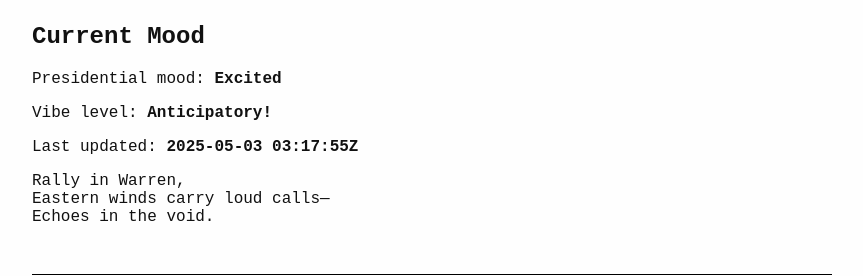
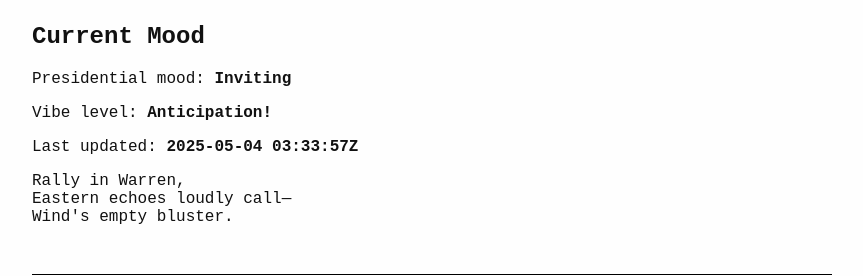
Before and after one commit to Department-of-Vibes-and-Haiku-Warfare/dev-ops-and-chill, a plain HTML site: page docs/index.html in a window 1280 px wide. Shown: the part 217-493 px from the top of the page, without its empty margins (208-1071 px from the left). Drawn offline with Linux system fonts and the light colour scheme.

Commit message:
Signed haiku update

```diff
--- a/docs/index.html
+++ b/docs/index.html
@@ -55,15 +55,15 @@
   <main>
     <div class="mood">
       <h2>Current Mood</h2>
-      <p>Presidential mood: <strong>Excited</strong></p>
-      <p>Vibe level: <strong>Anticipatory!</strong></p>
-      <p>Last updated: <strong>2025-05-03 03:17:55Z</strong></p>
+      <p>Presidential mood: <strong>Inviting</strong></p>
+      <p>Vibe level: <strong>Anticipation!</strong></p>
+      <p>Last updated: <strong>2025-05-04 03:33:57Z</strong></p>
     </div>
 
     <!-- Haikus will be injected/generated here -->
     <div class="haiku">
       <div class="text">
-        Rally in Warren,  <br/>Eastern winds carry loud calls—  <br/>Echoes in the void.
+        Rally in Warren,  <br/>Eastern echoes loudly call—  <br/>Wind&#39;s empty bluster.
       </div>
     </div>
   </main>
```
